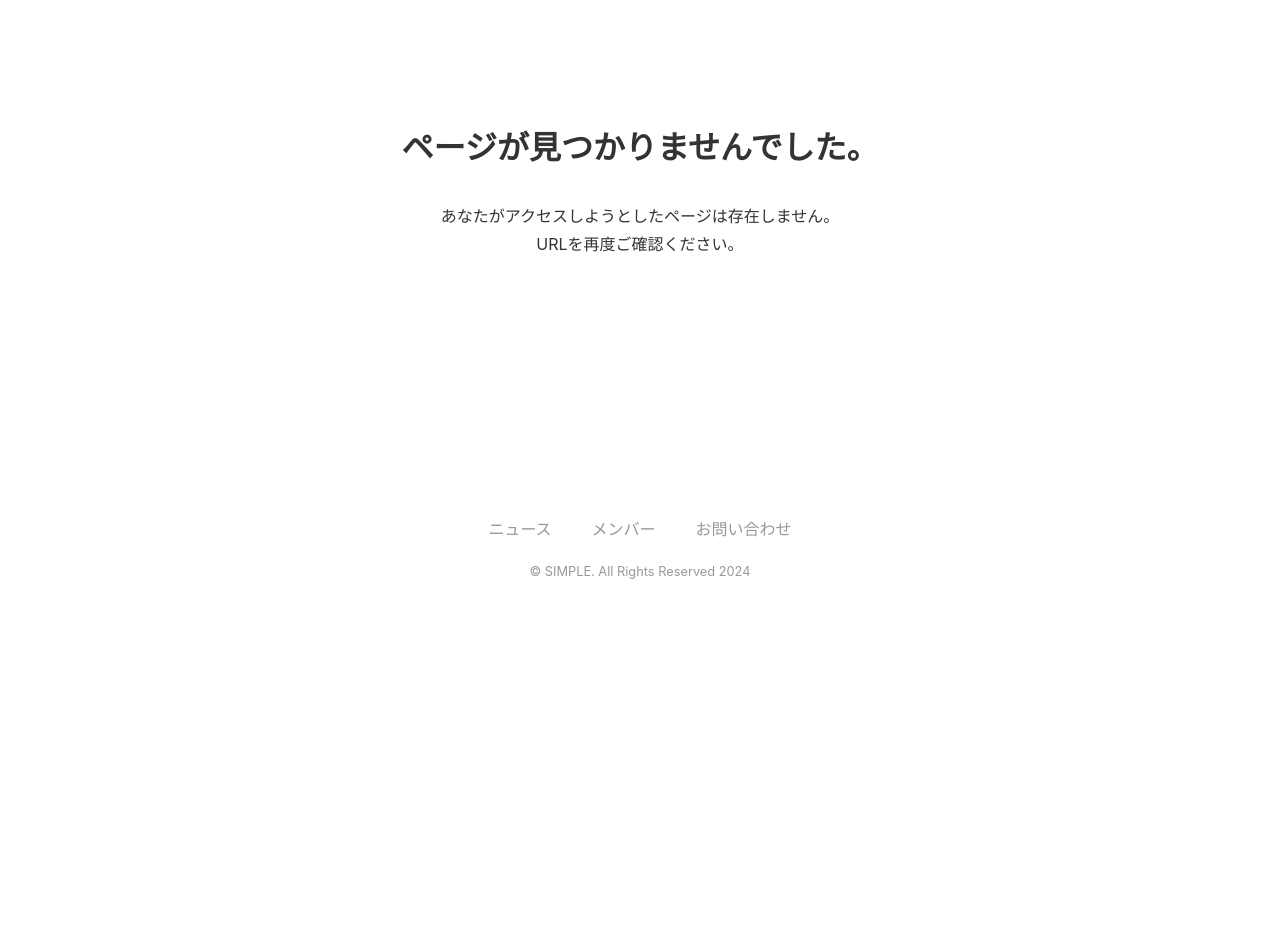
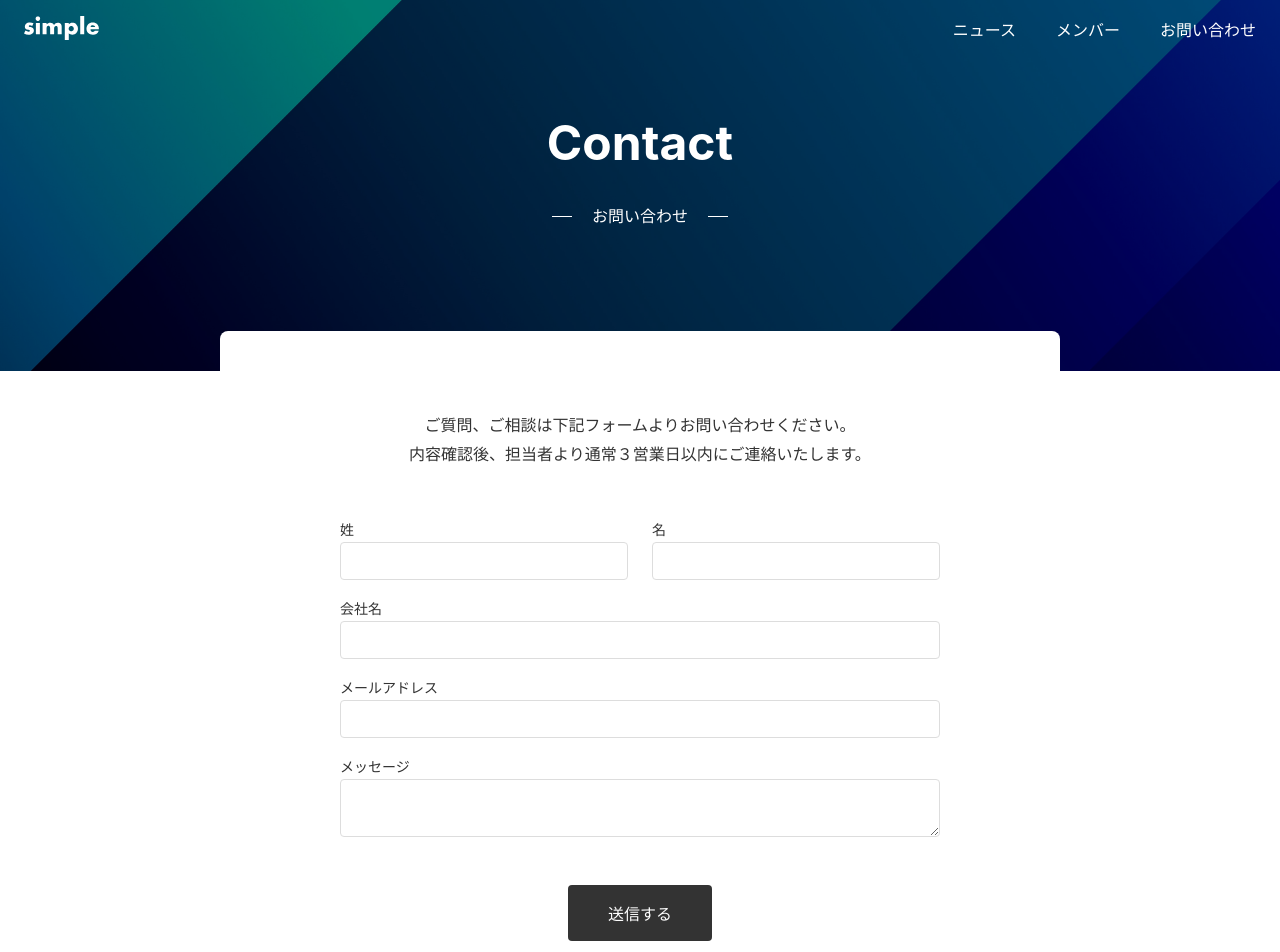
Before and after one commit to yasuladin/Nextjs-HeadlessCMS, a Next.js app: page /contact in a window 1280 px wide. Before the commit this address had no page. Shown: the top 952 px of the page. Before the commit the page ends 800 px from the top, so only its background shows below. Built offline with nearby package versions, Linux system fonts and the light colour scheme.

Commit message:
９章まで完了

```diff
--- /dev/null
+++ b/app/_actions/contact.ts
@@ -0,0 +1,111 @@
+"use server";
+
+function validateEmail(email: string) {
+  const pattern = /^[^\s@]+@[^\s@]+\.[^\s@]+$/;
+  return pattern.test(email);
+}
+
+type FormState = {
+  status: string;
+  message: string;
+}
+
+export async function createContactData(_prevState: FormState, formData: FormData) {
+  const rawFormData = {
+    lastname: formData.get('lastname') as string,
+    firstname: formData.get('firstname') as string,
+    company: formData.get('company') as string,
+    email: formData.get('email') as string,
+    message: formData.get('message') as string,
+  };
+
+  if (!rawFormData.lastname) {
+    return {
+      status: 'error',
+      message: '姓を入力してください',
+    };
+  }
+  if (!rawFormData.firstname) {
+    return {
+      status: 'error',
+      message: '名を入力してください',
+    };
+  }
+  if (!rawFormData.company) {
+    return {
+      status: 'error',
+      message: '会社名を入力してください',
+    };
+  }
+  if (!rawFormData.email) {
+    return {
+      status: 'error',
+      message: 'メールアドレスを入力してください',
+    };
+  }
+  if (!validateEmail(rawFormData.email)) {
+    return {
+      status: 'error',
+      message: 'メールアドレスの形式が誤っています',
+    };
+  }
+  if (!rawFormData.message) {
+    return {
+      status: 'error',
+      message: 'メッセージをを入力してください',
+    };
+  }
+
+  const result = await fetch(
+    `https://api.hsforms.com/submissions/v3/integration/submit/${process.env.HUBSPOT_PORTAL_ID}/${process.env.HUBSPOT_FORM_ID}`,
+    {
+      method: 'POST',
+      headers: {
+        'Content-Type': 'application/json',
+      },
+      body: JSON.stringify({
+        fields: [
+          {
+            objectTypeId: '0-1',
+            name: 'lastname',
+            value: rawFormData.lastname,
+          },
+          {
+            objectTypeId: '0-1',
+            name: "firstname",
+            value: rawFormData.firstname,
+          },
+          {
+            objectTypeId: '0-1',
+            name: 'company',
+            value: rawFormData.company,
+          },
+          {
+            objectTypeId: '0-1',
+            name: 'email',
+            value: rawFormData.email,
+          },
+          {
+            objectTypeId: '0-1',
+            name: 'message',
+            value: rawFormData.message,
+          },
+        ],
+      }),
+    }
+  );
+
+  try {
+    await result.json();
+  } catch(e) {
+    console.log(e);
+    return {
+      status: "error",
+      message: "お問い合わせに失敗しました"
+    }
+
+  }
+
+
+  return { status: 'success', message: 'OK' };
+}
--- /dev/null
+++ b/app/_components/ContactForm/index.module.css
@@ -0,0 +1,73 @@
+.form {
+  max-width: 600px;
+  margin: 0 auto;
+}
+
+.item {
+  display: flex;
+  flex-direction: column;
+  flex: 1;
+  padding: 8px 0;
+}
+
+.horizontal {
+  display: flex;
+  justify-content: flex-start;
+  align-items: center;
+  width: 100%;
+  gap: 24px;
+}
+
+.label {
+  font-size: 14px;
+}
+
+.textfield {
+  border: 1px solid var(--color-border);
+  padding: 8px;
+  border-radius: 4px;
+  line-height: 1.5;
+  width: 100%;
+}
+
+.textarea {
+  border: 1px solid var(--color-border);
+  padding: 8px;
+  border-radius: 4px;
+  line-height: 1.5;
+  width: 100%;
+}
+
+.actions {
+  text-align: center;
+  margin-top: 40px;
+}
+
+.button {
+  border: none;
+  background-color: var(--color-button-primary);
+  padding: 16px 40px;
+  font-size: 16px;
+  border-radius: 4px;
+  color: var(--color-text-unpainted);
+  cursor: pointer;
+}
+
+.success {
+  background-color: var(--color-bg-sub);
+  text-align: center;
+  padding: 40px;
+  border-radius: var(--border-radius);
+}
+
+.error {
+  color: var(--color-text-error);
+  font-size: 14px;
+  margin-bottom: 8px;
+}
+
+@media (max-width: 640px) {
+  .success {
+    text-align: left;
+  }
+}
--- /dev/null
+++ b/app/_components/ContactForm/index.tsx
@@ -0,0 +1,88 @@
+"use client";
+import { createContactData } from '@/app/_actions/contact';
+import { useFormState } from 'react-dom';
+import styles from './index.module.css';
+
+
+const initialState = {
+  status: '',
+  message: '',
+}
+
+export default function ContactForm() {
+  const [state, formAction] = useFormState(createContactData, initialState);
+  console.log(state);
+
+  if (state.status === 'success') {
+    return (
+      <p className={styles.success}>
+        お問い合わせいただき、ありがとうございます。
+        <br />
+        お返事まで今しばらくお待ち下さい。
+      </p>
+    );
+  }
+
+  return (
+    <form action={formAction} className={styles.form}>
+      <div className={styles.horizontal}>
+        <div className={styles.item}>
+          <label htmlFor="lastname" className={styles.label}>
+            姓
+          </label>
+          <input
+            type="text"
+            className={styles.textfield}
+            id="lastname"
+            name="lastname"
+          />
+        </div>
+        <div className={styles.item}>
+          <label htmlFor="firstname" className={styles.label}>
+            名
+          </label>
+          <input
+            type="text"
+            className={styles.textfield}
+            id="firstname"
+            name="firstname"
+          />
+        </div>
+      </div>
+      <div className={styles.item}>
+        <label htmlFor="company" className={styles.label}>
+          会社名
+        </label>
+        <input
+          type="text"
+          className={styles.textfield}
+          id="company"
+          name="company"
+        />
+      </div>
+      <div className={styles.item}>
+        <label htmlFor="email" className={styles.label}>
+          メールアドレス
+        </label>
+        <input
+          type="text"
+          className={styles.textfield}
+          id="email"
+          name="email"
+        />
+      </div>
+      <div className={styles.item}>
+        <label htmlFor="message" className={styles.label}>
+          メッセージ
+        </label>
+        <textarea className={styles.textfield} id="message" name="message" />
+      </div>
+      <div className={styles.actions}>
+        {state.status === "error" && (
+          <p className={styles.error}>{state.message}</p>
+        )}
+        <input type="submit" value="送信する" className={styles.button} />
+      </div>
+    </form>
+  );
+}
--- /dev/null
+++ b/app/contact/layout.tsx
@@ -0,0 +1,15 @@
+import Hero from "../_components/Hero";
+import Sheet from "../_components/Sheet";
+
+type Props = {
+  children: React.ReactNode;
+}
+
+export default function Layout({children}: Props){
+  return (
+    <>
+      <Hero title="Contact" sub="お問い合わせ" />
+      <Sheet>{children}</Sheet>
+    </>
+  )
+}
--- /dev/null
+++ b/app/contact/page.module.css
@@ -0,0 +1,10 @@
+.text {
+  text-align: center;
+  margin-bottom: 40px;
+}
+
+@media (max-width: 640px) {
+  .text {
+    text-align: left;
+  }
+}
--- /dev/null
+++ b/app/contact/page.tsx
@@ -0,0 +1,14 @@
+import styles from './page.module.css';
+import ContactForm from "../_components/ContactForm";
+
+export default function Page() {
+  return (
+    <div className={styles.container}>
+      <p className={styles.text}>
+        ご質問、ご相談は下記フォームよりお問い合わせください。<br />
+        内容確認後、担当者より通常３営業日以内にご連絡いたします。
+      </p>
+      <ContactForm />
+    </div>
+  )
+}
```
